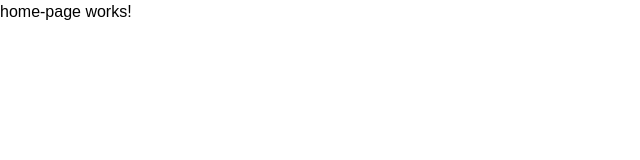
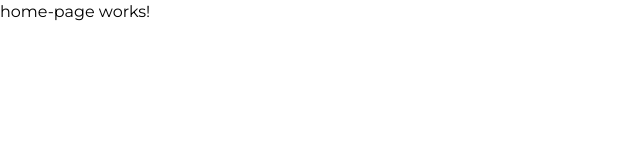
Before and after one commit to Likeur/my_creative_portfolio, an Angular app: page /home in a window 1280 px wide. Shown: the top 160 px of the page, without its empty margins (0-640 px from the left). Built offline with nearby package versions, Linux system fonts and the light colour scheme.

Commit message:
adding montserrat font

```diff
--- a/src/styles.css
+++ b/src/styles.css
@@ -1,10 +1,11 @@
-/* You can add global styles to this file, and also import other style files */
-@tailwind base;
+/* You can add global
+ styles to this file, and also import other style files */
+ @import url('https://fonts.googleapis.com/css2?family=Montserrat:wght@100;200;300;400;500;600&display=swap');
+
+ @tailwind base;
 @tailwind components;
 @tailwind utilities;
 
-@import url('https://fonts.googleapis.com/css2?family=Montserat:wght@300;400;500;700&display=swap');
-
 body {
-  font-family: 'Montserat', sans-serif;
+  font-family: 'Montserrat', sans-serif;
 }
```
